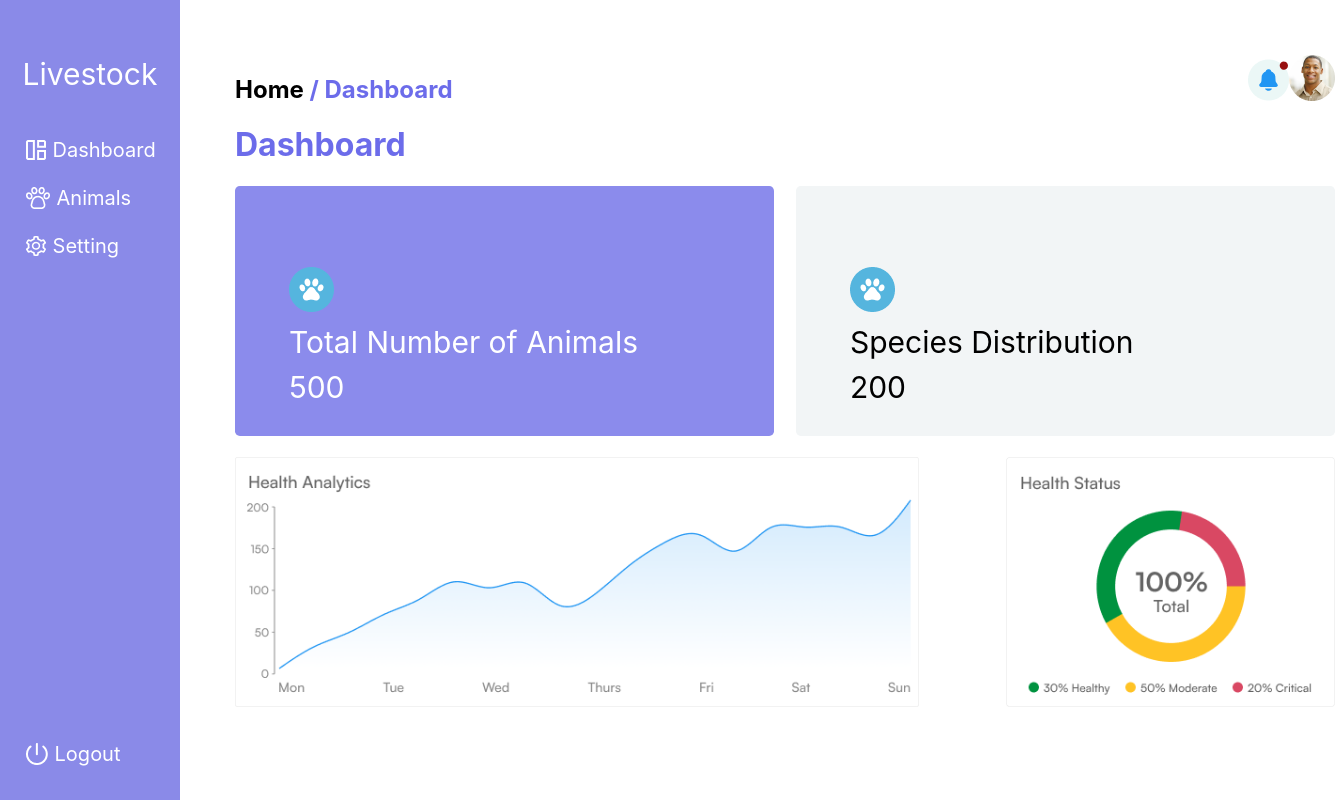
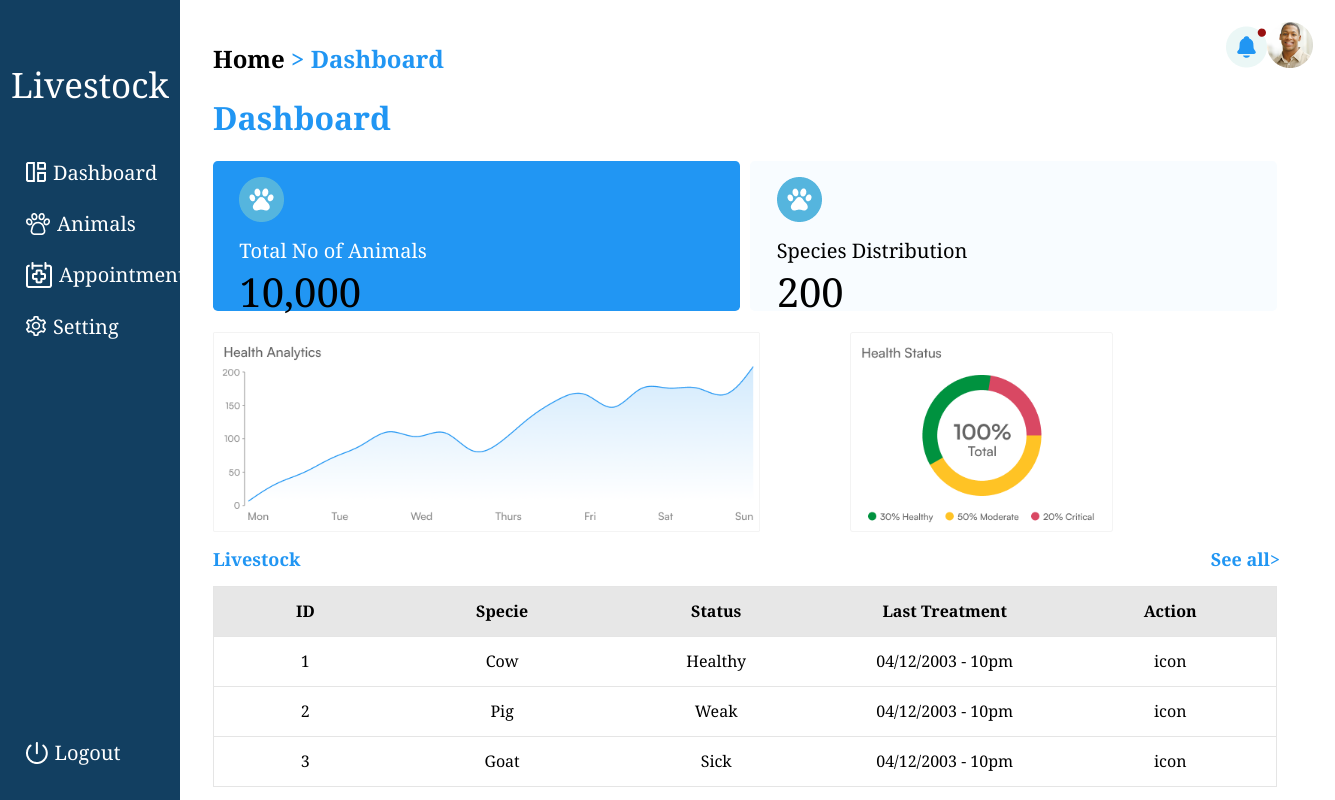
Before and after one commit to minibot47/Final-Year-Project, a React (Create React App) app in the folder my-react-project/: page / in a window 1280 px wide. Shown: the whole page, 1335 px wide, since content can reach past the window. Built offline with nearby package versions, Linux system fonts and the light colour scheme.

Commit message:
made some changes to the dashboard

```diff
--- a/my-react-project/src/pages/Dashboard.css
+++ b/my-react-project/src/pages/Dashboard.css
@@ -3,6 +3,7 @@
     height: 100vh;
     width: 100%;
     display: flex;
+    font-family: Georgia, 'Times New Roman', Times, serif;
 }
 
 p{
@@ -11,12 +12,12 @@ p{
     align-items: center;
     justify-content: center;
     color: white;
-    font-size: 30px;
+    font-size: 20px;
 
 }
 
 .leftdashboard{
-    background-color: rgb(138, 138, 232);
+    background-color: rgba(18, 63, 97, 1);
     width: 15%;
     display: flex;
     flex-direction: column;
@@ -24,6 +25,11 @@ p{
     padding-top: 2%;
     padding-bottom: 2%;
 }
+
+.leftdashboard p{
+    font-size: 35px;
+}
+
 .leftdashboardbuttons{
     display: flex;
     flex-direction: column;
@@ -37,9 +43,10 @@ p{
     padding-bottom: 5%;
     padding-left: 5%;
     margin-top: 5%;
-    width: 80%;
+    width: 85%;
     color: white;
     font-size: 20px;
+    cursor: pointer;
 
 }
 
@@ -64,14 +71,15 @@ p{
     padding-left: 5%;
     margin-top: 5%;
     width: 80%;
-    padding-left: 5%;
     color: white;
     font-size: 20px;
+    cursor: pointer;
 }
 
 .leftdashboardbuttonsbottom label:hover{
     background-color: rgba(186, 178, 178, 0.55);
     border-radius: 0.5rem;
+
 }
 
 .leftdashboard img{
@@ -79,8 +87,8 @@ p{
 }
 
 .innerrightdashboard{
-    padding-top: 5%;
-    padding-left: 5%;
+    padding-top: 2%;
+    padding-left: 3%;
 }
 
 .dashboardpage{
@@ -96,31 +104,33 @@ p{
 }
 
 .bluedashboard{
-    color: rgb(108, 108, 234);
+    color: rgba(33, 150, 243, 1);
 }
 
 .dashboardpagetop{
-    color: rgb(108, 108, 234);
+    color: rgba(33, 150, 243, 1);
 }
 
 .dashboardanimalcount{
     display: flex;
     color: white;
-    height: 250px;
-    width: 1100px;
+    height: 150px;
+    width: 1064px;
+
+}
+
+.dashboardanimalcount span{
+    font-size: 40px;
 
 }
 
 .innerdashboardanimalcount{
-    background-color: rgb(139, 139, 236);
+    background-color: rgba(33, 150, 243, 1);
     color: black;
-    width: 50%;
-    height: 250px;
-    margin-right: 2%;
-    margin-bottom: 2%;
+    margin-right: 1%;
+    width: 532px;
     display: flex;
     flex-direction: column;
-    text-align: left;
     border-radius: 0.3rem;
 }
 
@@ -128,22 +138,19 @@ p{
     display: flex;
     justify-content: left;
     margin-top: 2%;
-    margin-bottom: 2%;
+    margin-bottom: 0%;
 }
 
 .innerdashboardanimalcounttexts{
-    padding-top: 15%;
-    padding-left: 10%;
-    padding-right: 10%;
+    padding-top: 3%;
+    padding-left: 5%;
 
 }
 
 .innerdashboardanimalcount2{
-    background-color: rgb(242, 245, 246);
+    background-color: rgba(33, 150, 243, 0.03);
     color: black;
-    width: 50%;
-    height: 250px;
-    margin-bottom: 2%;
+    width: 532px;
     border-radius: 0.3rem;
 }
 
@@ -151,22 +158,49 @@ p{
     display: flex;
     justify-content: left;
     margin-top: 2%;
-    margin-bottom: 2%;
+    margin-bottom: 0%;
     color: black;
 }
 
 .innerdashboardanimalcount2texts{
-    padding-top: 15%;
-    padding-left: 10%;
-    padding-right: 10%;
+    padding-top: 3%;
+    padding-left: 5%;
 
 }
 
 .dashboardchart{
-    width: 1100px;
-    height: 250px;
+    width: 900px;
+    height: 200px;
     margin-top: 2%;
     display: flex;
     justify-content: space-between;
+}
+.Animalcharttable h2{
+    color: rgba(33, 150, 243, 1);
+    font-family: Georgia, 'Times New Roman', Times, serif;
+    font-size: 18px;
+    cursor: pointer;
+}
 
+.Animalcharttable table{
+    width: 1064px;
+    border: 1px solid transparent;
+    border-collapse: collapse;
+    font-family: Georgia, 'Times New Roman', Times, serif;
 }
+.Animalcharttable th{
+    width: 1064px;
+    background-color: rgba(196, 196, 196, 0.4);
+}
+.Animalcharttable tr{
+    width: 1064px;
+    height: 50px;
+    text-align: center;
+    border: 1px solid rgba(229, 229, 229, 1);
+    background-color: white;
+}
+
+.Animalcharttable-top{
+    display: flex;
+    justify-content: space-between;
+}
--- a/my-react-project/src/pages/Dashboard.js
+++ b/my-react-project/src/pages/Dashboard.js
@@ -10,6 +10,7 @@ import not from "../images/not.png"
 import profile from "../images/profile.png"
 import chart from "../images/chart1.png"
 import chart1 from "../images/chart2.png"
+import appointmenticon from "../images/appointment.png"
 
 
 const Dashboard = () => {
@@ -27,6 +28,10 @@ const Dashboard = () => {
                     <label>
                         <img src={animalicon} alt='img'/>
                         Animals
+                    </label>
+                    <label>
+                        <img src={appointmenticon} alt='img'/>
+                        Appointments
                     </label>
                     <label>
                         <img src={settingicon} alt='img'/>
@@ -48,7 +53,7 @@ const Dashboard = () => {
                 <div className='innerrightdashboard'>
                     <div className='innerrightdashboardtop'>
                         <div className='dashboardtopleft'>
-                            <h2 className='dashboardpage'>Home  <span className='bluedashboard'> / Dashboard</span></h2>
+                            <h2 className='dashboardpage'>Home  <span className='bluedashboard'>  > Dashboard</span></h2>
                             <h1 className='dashboardpagetop'>Dashboard</h1>
                         </div>
                         <div className='dashboardtopright'>
@@ -64,8 +69,8 @@ const Dashboard = () => {
                         <div className='innerdashboardanimalcount'>
                             <div className='innerdashboardanimalcounttexts'>
                                 <img src={dogpaw} alt='img'/>
-                                <p>Total Number of Animals</p>
-                                <p>500</p>
+                                <p>Total No of Animals</p>
+                                <span>10,000</span>
                             </div>
 
 
@@ -74,7 +79,7 @@ const Dashboard = () => {
                             <div className='innerdashboardanimalcount2texts'>
                                 <img src={dogpaw2} alt='img'/>
                                 <p>Species Distribution</p>
-                                <p>200</p>
+                                <span>200</span>
                             </div>
 
                         </div>
@@ -83,8 +88,47 @@ const Dashboard = () => {
                     <div className='dashboardchart'>
                         <img src={chart}/>
                         <img src={chart1}/>
+                    </div>
+                    <div className='Animalcharttable'>
+                        <div className='Animalcharttable-top'>
+                            <h2>Livestock</h2>
+                            <h2>See all></h2>
+                        </div>
+                        <table>
+                            <thead>
+                            <tr>
+                                <th>ID</th>
+                                <th>Specie</th>
+                                <th>Status</th>
+                                <th>Last Treatment</th>
+                                <th>Action</th>
 
-
+                            </tr>
+                            </thead>
+                            <tbody>
+                                <tr>
+                                <td>1</td>
+                                <td>Cow</td>
+                                <td>Healthy</td>
+                                <td>04/12/2003 - 10pm</td>
+                                <td>icon</td>
+                                </tr>
+                                <tr>
+                                <td>2</td>
+                                <td>Pig</td>
+                                <td>Weak</td>
+                                <td>04/12/2003 - 10pm</td>
+                                <td>icon</td>
+                                </tr>
+                                <tr>
+                                <td>3</td>
+                                <td>Goat</td>
+                                <td>Sick</td>
+                                <td>04/12/2003 - 10pm</td>
+                                <td>icon</td>
+                                </tr>
+                            </tbody>
+                        </table>
                     </div>
                 </div>
 
```
Also changed, not shown: my-react-project/src/images/appointment.png (added), 1 other file (tests, documents, lock files or other folders).
